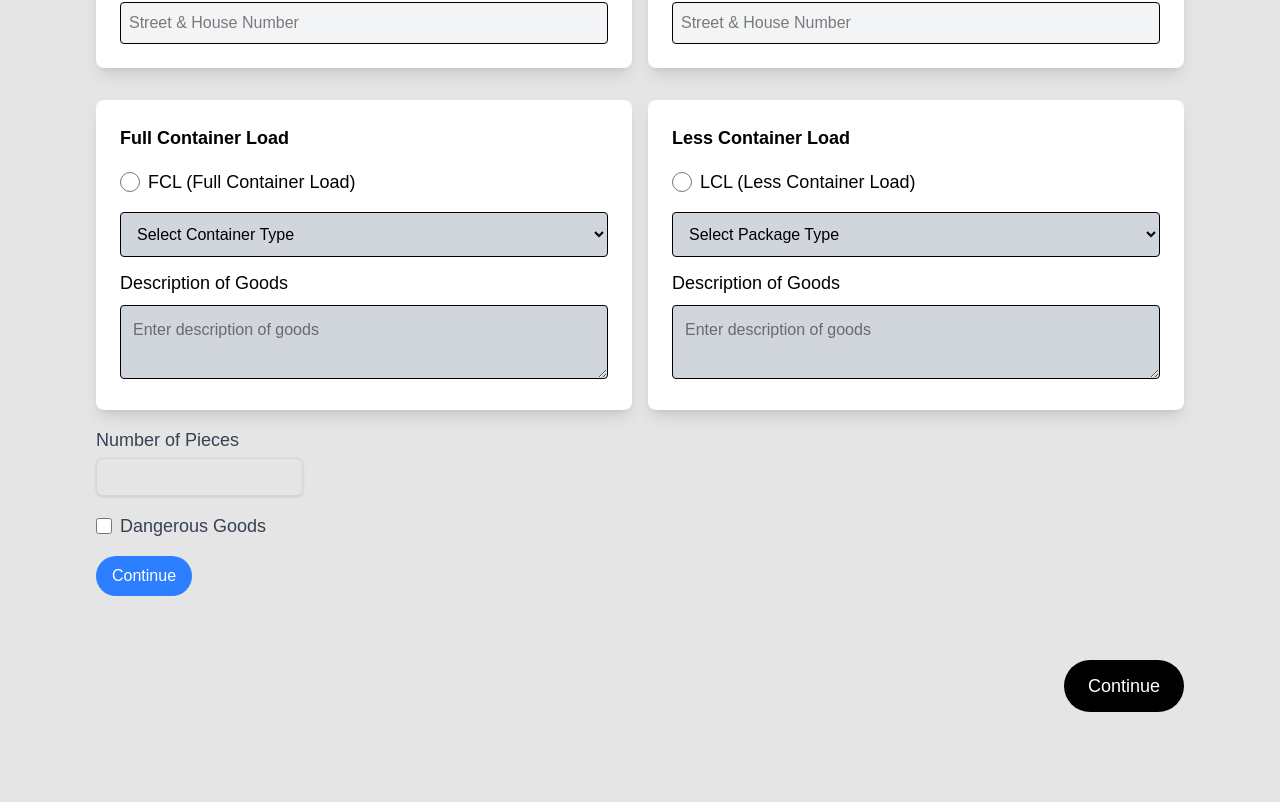
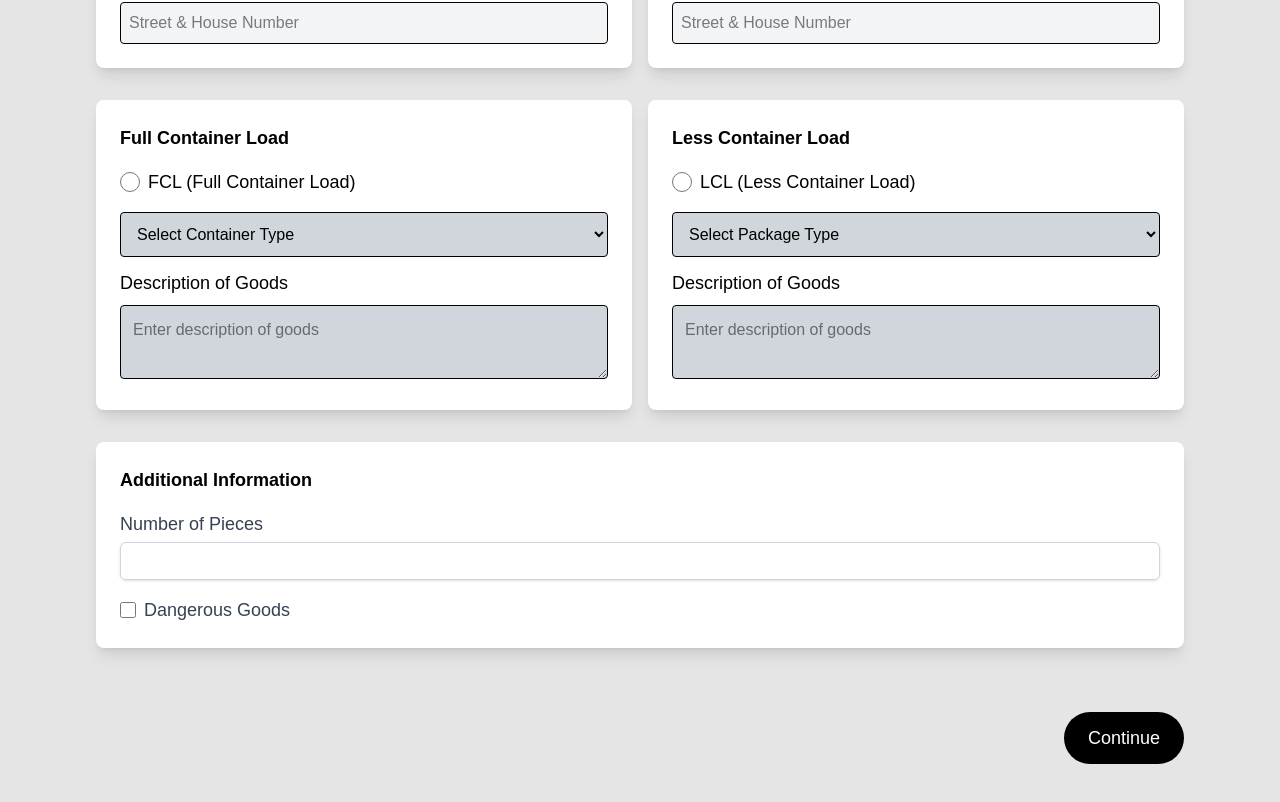
Before and after one commit to AlketKuehne/aquavinci, a Next.js app: page /create-shipment in a window 1280 px wide. Shown: the part 724-1526 px from the top of the page. Before the commit the page ends 1500 px from the top, so only its background shows below. Built offline with nearby package versions, Linux system fonts and the light colour scheme.

Commit message:
added box in create-shipment

```diff
--- a/app/create-shipment/page.tsx
+++ b/app/create-shipment/page.tsx
@@ -385,6 +385,9 @@ export default function ShipmentPage() {
           </div>
         </div>
 
+        {/* Box für Anzahl der Stücke und Dangerous Goods */}
+        <div className="bg-white p-6 shadow-lg rounded-lg w-full mt-8">
+          <h2 className="text-lg font-bold mb-4">Additional Information</h2>
           <div className="mt-4">
             <label className="block text-lg font-medium text-gray-700">Number of Pieces</label>
             <input
@@ -403,12 +406,7 @@ export default function ShipmentPage() {
             />
             <label className="ml-2 block text-lg font-medium text-gray-700">Dangerous Goods</label>
           </div>
-        <button
-          className="mt-4 px-4 py-2 bg-blue-500 text-white rounded-full cursor-pointer transition-all duration-[1250ms] hover:bg-blue-700"
-          onClick={handleContinue}
-        >
-          Continue
-        </button>
+        </div>
 
         {/* Continue Button */}
         <div className="flex justify-end w-full mt-16 mb-16">
```
Lines whose indentation alone changed are shown as unchanged.
